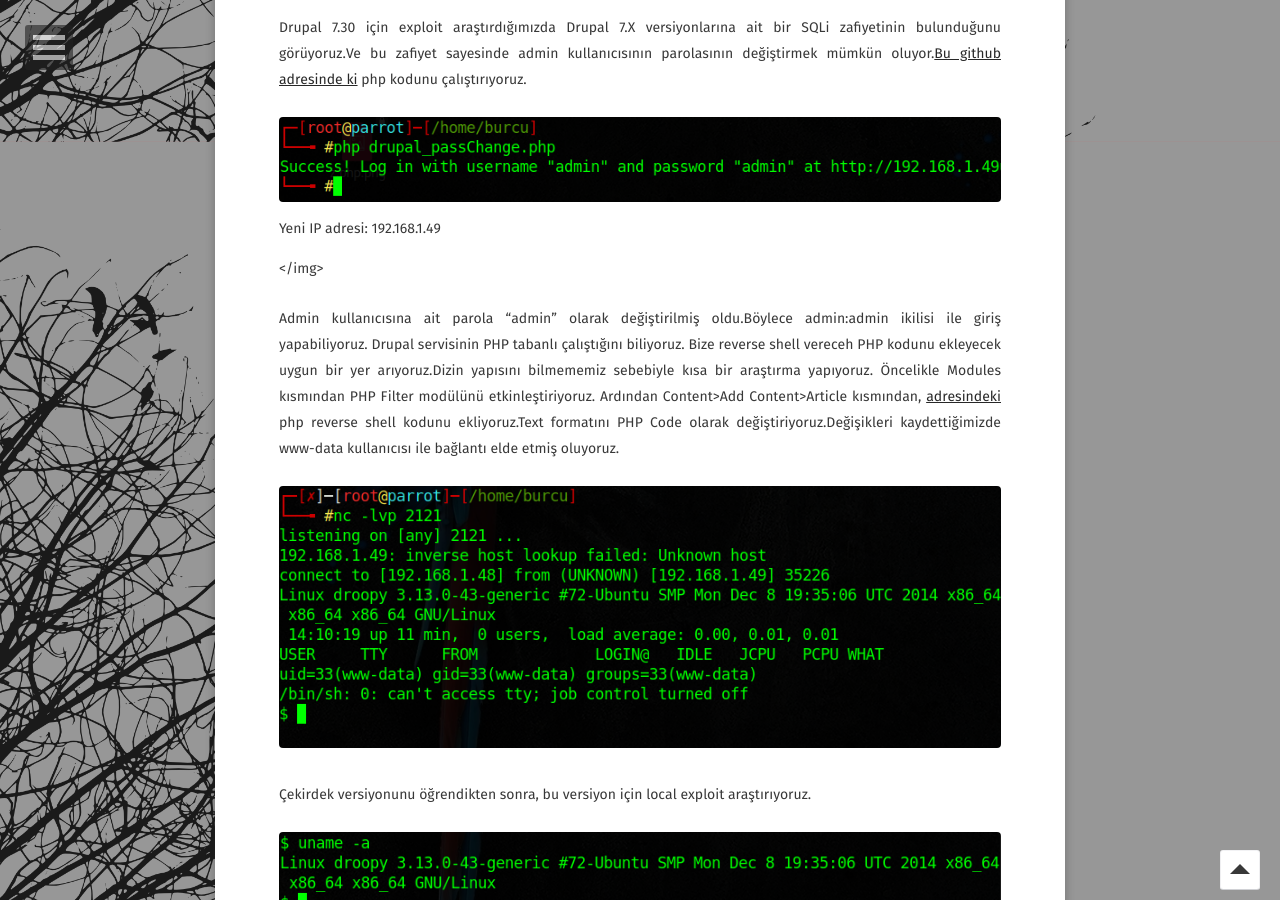
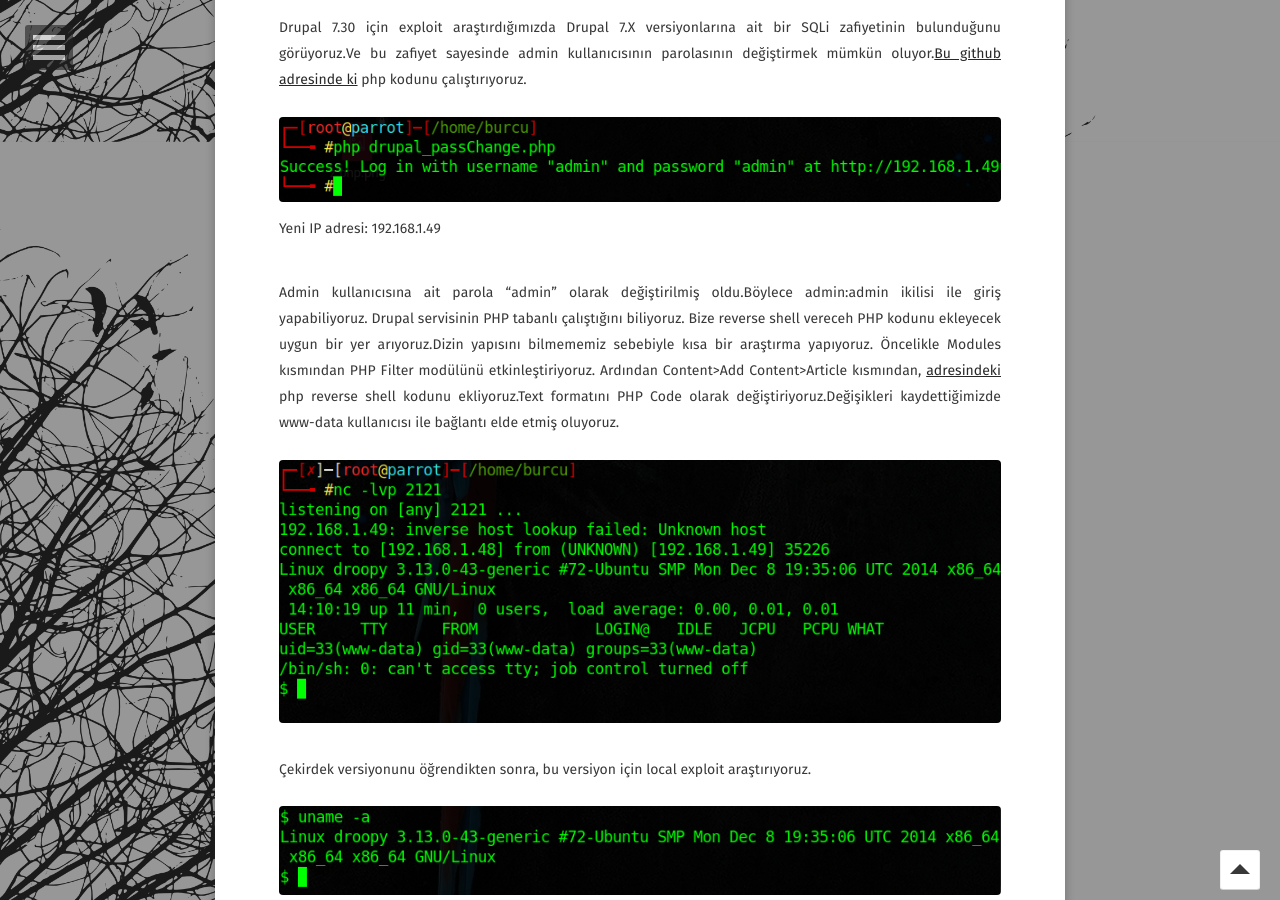
Before and after one commit to burcudemiralp/burcudemiralp.github.io, a Jekyll site: the page built from _posts/2018-06-13-Droopy-Writeup.md, in a window 1280 px wide and 900 px high, scrolled down 1658 px. Built offline with Jekyll 4.4.1, drawn with Linux system fonts in a browser that asks for light colours; some web fonts are replaced.

Commit message:
Update 2018-06-13-Droopy-Writeup.md

```diff
--- a/_posts/2018-06-13-Droopy-Writeup.md
+++ b/_posts/2018-06-13-Droopy-Writeup.md
@@ -30,7 +30,7 @@
 </figure>
 Drupal 7.30 için exploit araştırdığımızda Drupal 7.X versiyonlarına ait bir SQLi zafiyetinin bulunduğunu görüyoruz.Ve bu zafiyet sayesinde admin kullanıcısının parolasının değiştirmek mümkün oluyor.[Bu github adresinde ki](https://gist.github.com/milankragujevic/61eb72df71b69df80e86) php kodunu çalıştırıyoruz.
 <figure >
-    <img src="/assets/img/droopy/droopyexploit.png"><p>Yeni IP adresi: 192.168.1.49</p></img>
+    <img src="/assets/img/droopy/droopyexploit.png"><p>Yeni IP adresi: 192.168.1.49</p>
 </figure>
 Admin kullanıcısına ait parola "admin" olarak değiştirilmiş oldu.Böylece admin:admin ikilisi ile giriş yapabiliyoruz.
 Drupal servisinin PHP tabanlı çalıştığını biliyoruz. Bize reverse shell vereceh PHP kodunu ekleyecek uygun bir yer arıyoruz.Dizin yapısını bilmememiz  sebebiyle kısa bir araştırma yapıyoruz.
```
